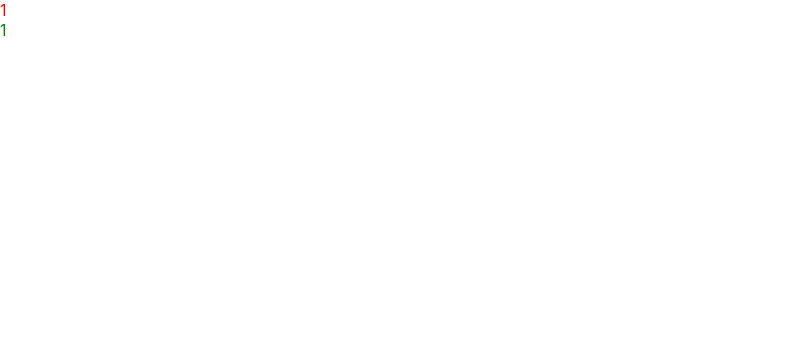
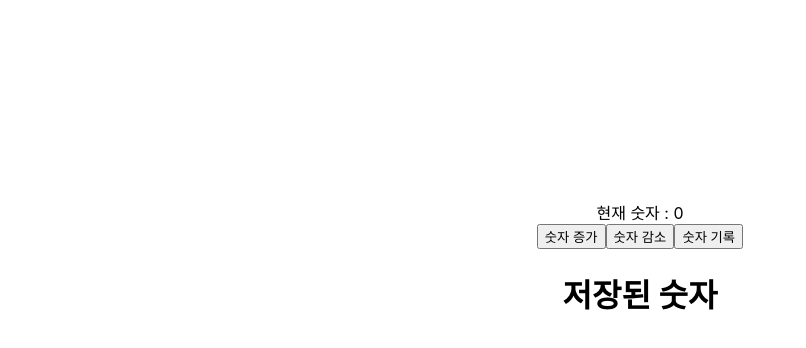
Before and after one commit to HANJIYEONN/SpringReactTes, a React (Create React App) app in the folder src/main/frontreact/: page / in a window 1280 px wide. Shown: the top 348 px of the page, without its empty margins (0-806 px from the left). Built offline with nearby package versions, Linux system fonts and the light colour scheme.

Commit message:
useState로 숫자 기록, 리스팅

```diff
--- a/src/main/frontreact/src/App.css
+++ b/src/main/frontreact/src/App.css
@@ -1,3 +1,6 @@
-.number {
-  color : green
+.App {
+  margin : 0 auto;
+  margin-top : 200px;
+  text-align : center;
+  width :  400px;
 }
--- a/src/main/frontreact/src/App.js
+++ b/src/main/frontreact/src/App.js
@@ -1,17 +1,30 @@
 import React, {useState} from 'react';
-import logo from './logo.svg';
 import './App.css';
 
 function App() {
 
-let [num, setNum] = useState(1);
+const [num, setNum] = useState(0      );
+
+const [numList, setNumList] = useState([]);
+
+function numRecoding(){
+  setNumList([...numList, num]);
+
+  setNum(0)
+}
 
   return (
     <div className="App">
-      <header className="App-header">
-        <div style={{color : "red"}}>{ num }</div>
-        <div className="number">{ num }</div>
-      </header>
+      <div>현재 숫자 : { num } </div>
+      <button onClick={()=> {setNum(num+1)}}>숫자 증가</button>
+      <button onClick={()=> {setNum(num-1)}}>숫자 감소</button>
+      <button onClick={numRecoding}>숫자 기록</button>
+      <h1 >저장된 숫자</h1>
+      <ul>
+        {numList.map((num) => (
+          <li>{num}</li>
+        ))}
+      </ul>
     </div>
   );
 }
```
